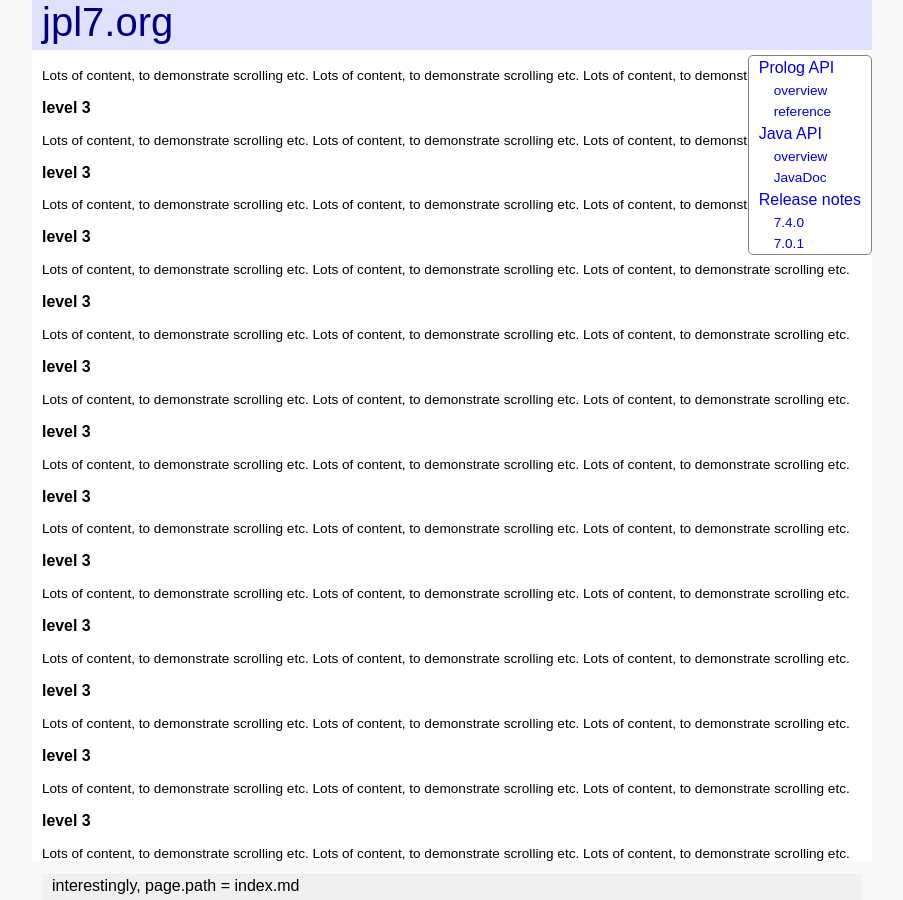
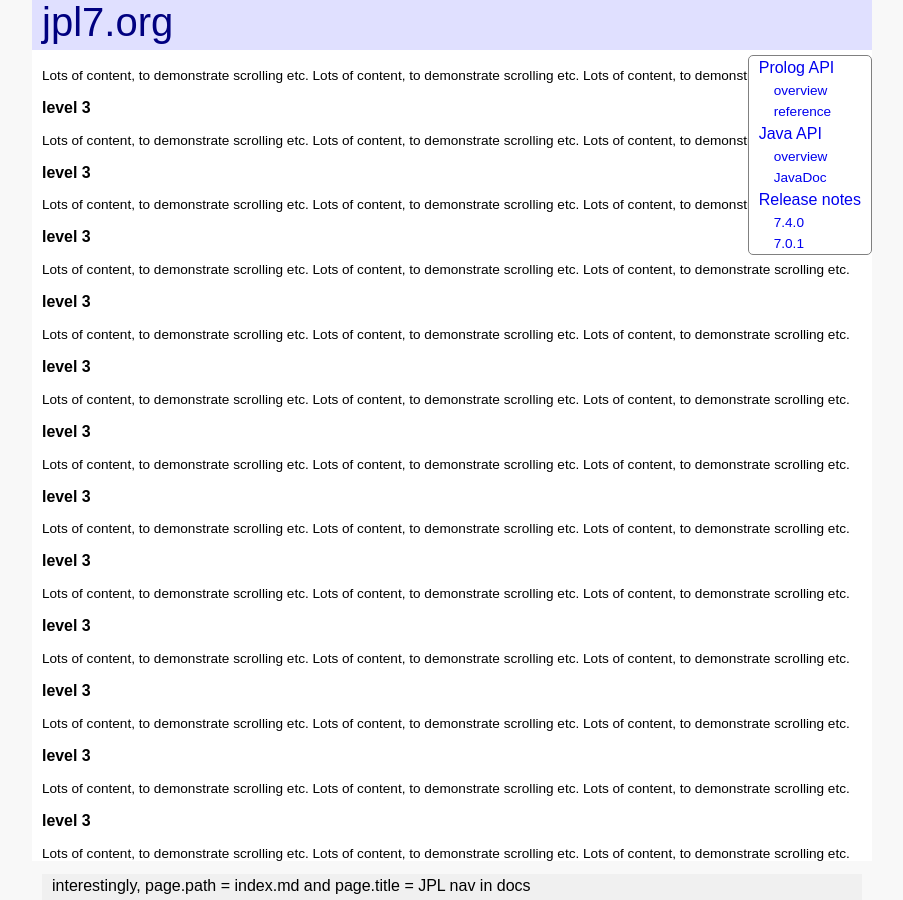
Before and after one commit to anionic/jpl-nav, a Jekyll site: the page built from docs/index.md, in a window 1280 px wide and 900 px high, scrolled down 641 px. Shown: the whole window, without its empty margins (188-1091 px from the left). Built offline with Jekyll 4.4.1, drawn with Linux system fonts in a browser that asks for light colours.

Commit message:
Update default.html

```diff
--- a/docs/_layouts/default.html
+++ b/docs/_layouts/default.html
@@ -218,6 +218,7 @@
 			<div class="tailbarX">
 				<div class="tailbar">
 					interestingly, page.path = {{ page.path }}
+					and page.title = {{page.title }}
 				<div>
 			</div>
 		</body>
```
